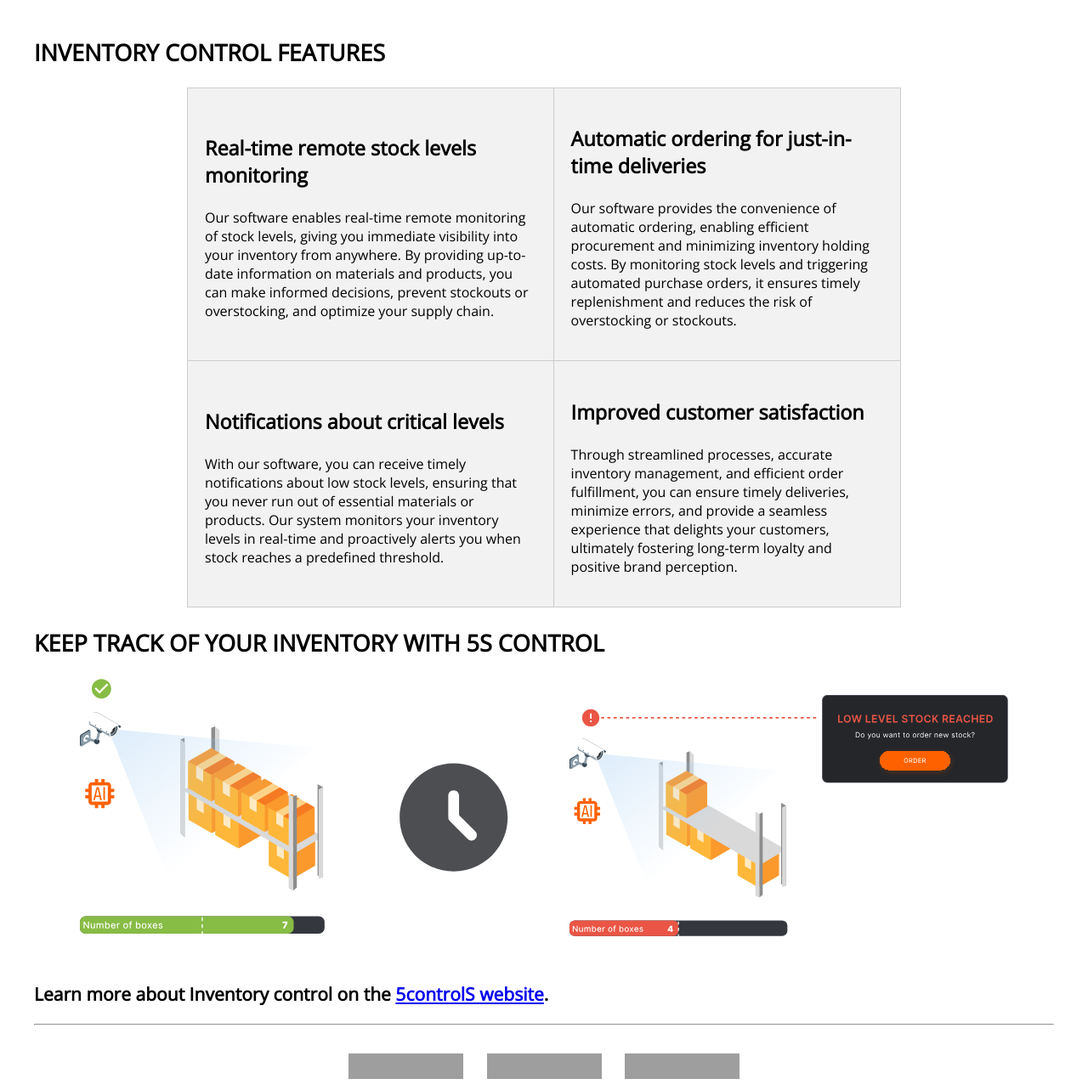
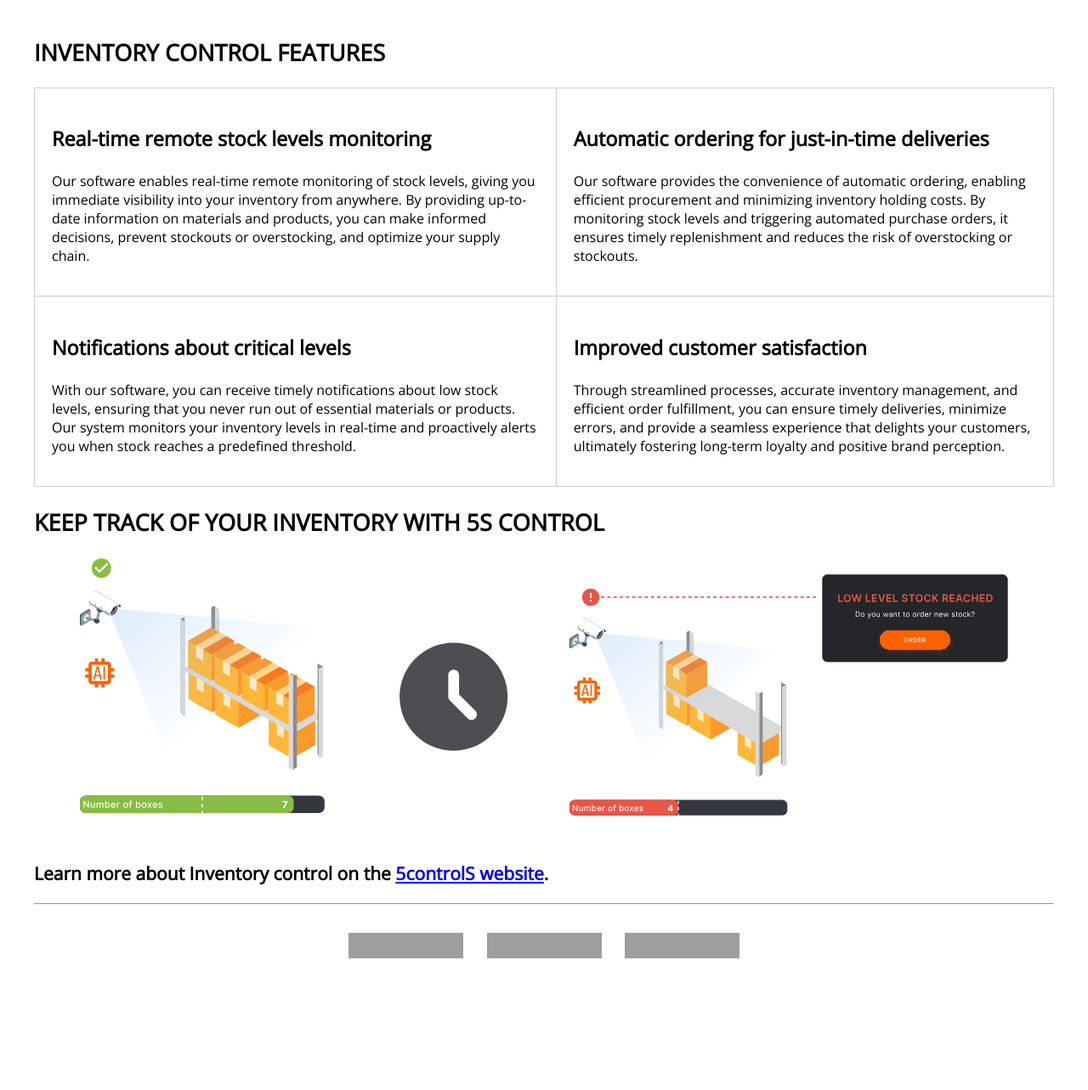
Before and after one commit to 5sControl/5sControl.github.io, a Jekyll site: the page built from inventory-tracking/index.md, in a window 1280 px wide. Shown: the part 1284-2567 px from the top of the page at 85% size. Built offline with Jekyll 4.4.1, drawn with Linux system fonts in a browser that asks for light colours; comment, search, counter and statistics services are not loaded; after the commit the page ends 2425 px from its top, so only the background shows below that; grey boxes are pictures that could not be loaded.

Commit message:
Update table_style.html

```diff
--- a/_includes/table_style.html
+++ b/_includes/table_style.html
@@ -2,8 +2,7 @@
 
     table {
       alignment: center;
-      background-color: #f2f2f2;
-      width: 70%;
+      width: 100%;
       border-collapse: collapse;
     }
 
```
